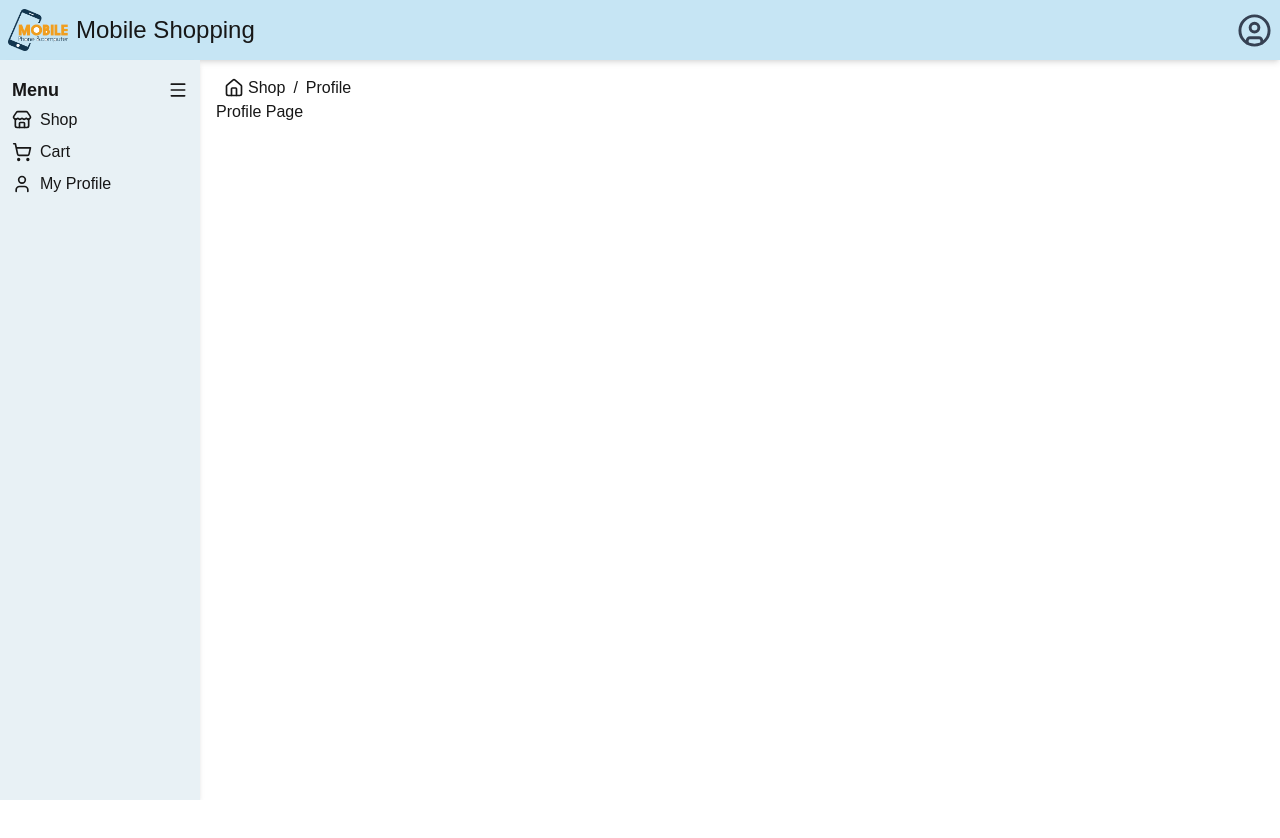
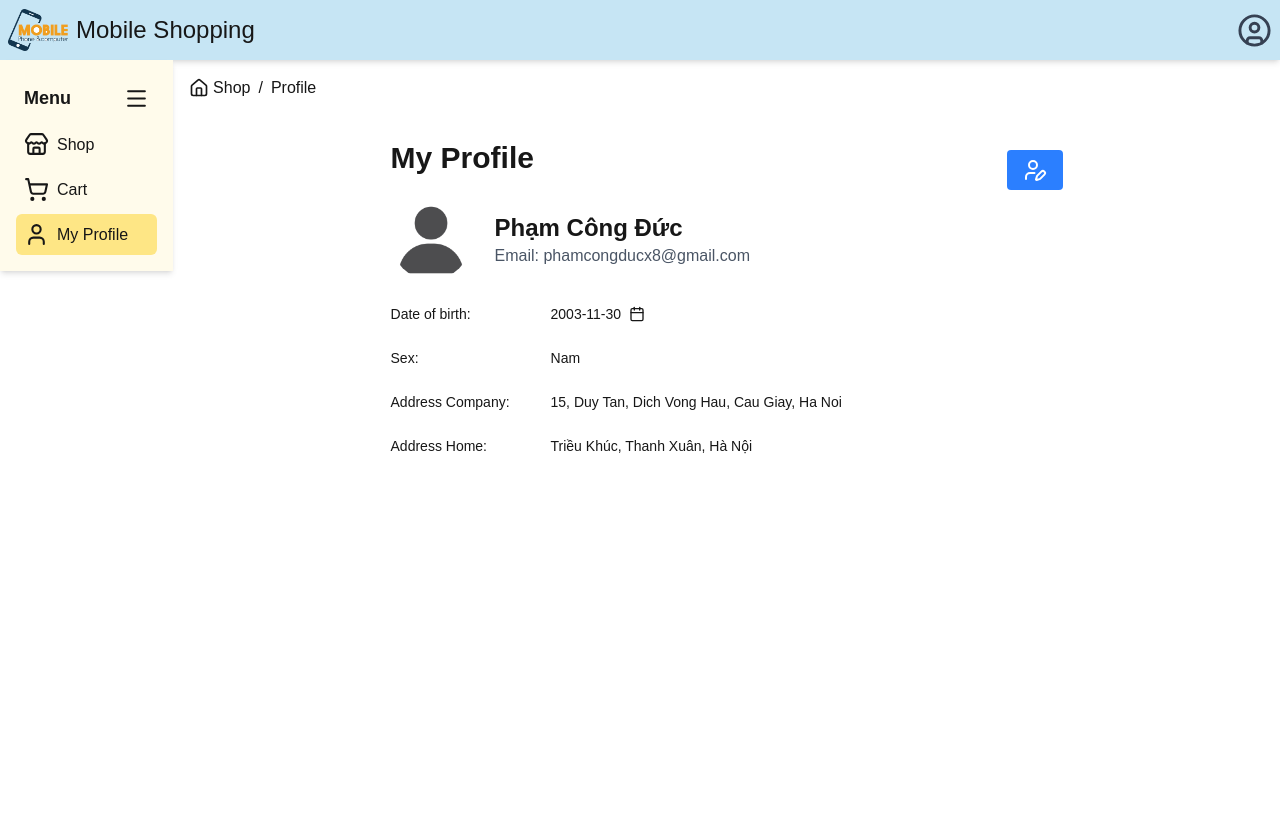
Before and after one commit to ducpici/mobile-shop, a Next.js app in the folder front-end/: page /profile in a window 1280 px wide. Shown: the top 838 px of the page. Before the commit the page ends 800 px from the top, so only its background shows below. Built offline with nearby package versions, Linux system fonts and the light colour scheme.

Commit message:
design ui profile page

```diff
--- a/front-end/app/components/Breadcrumb.tsx
+++ b/front-end/app/components/Breadcrumb.tsx
@@ -12,7 +12,7 @@ const BreadCrumb: React.FC<BreadCrumbProps> = ({ link, name }) => {
     <nav aria-label="breadcrumb">
       <ol className="flex items-center">
         <li>
-          <Link href="/" className="ml-2 flex items-center">
+          <Link href="/" className="flex items-center">
             <House size={20} className="mr-1 inline-block" />
             Shop
           </Link>
--- /dev/null
+++ b/front-end/app/components/ProductCard.tsx
@@ -0,0 +1,5 @@
+import React from "react";
+
+export const ProductCard = () => {
+  return <div>ProductCard</div>;
+};
--- a/front-end/app/components/Sidebar.tsx
+++ b/front-end/app/components/Sidebar.tsx
@@ -1,32 +1,64 @@
-import React from "react";
+"use client";
+import React, { useState } from "react";
 import Link from "next/link";
-import { Menu, Store, ShoppingCart, User } from "lucide-react";
+import { Menu, Store, ShoppingCart, User, icons } from "lucide-react";
+import { usePathname } from "next/navigation";
 const Sidebar = () => {
+  const pathname = usePathname();
+
+  const pageRoutes = [
+    { href: "/", label: "Shop", icon: Store },
+    { href: "/cart", label: "Cart", icon: ShoppingCart },
+    { href: "/profile", label: "My Profile", icon: User },
+  ];
+  const [collapsed, setCollapsed] = useState(false);
+  const [active, setActive] = useState("shop");
   return (
-    <div className="h-[calc(100vh-60px)] w-50 bg-[#E8F1F5] p-4 px-2 shadow-md">
-      <ul>
-        <li className="flex items-center justify-between px-1 text-lg font-bold">
-          <h3>Menu</h3>
-          <Menu size={20} className="cursor-pointer" />
+    <div
+      className={
+        "flex h-full flex-col bg-amber-50 p-4 shadow-md transition-all duration-300 " +
+        (collapsed ? "w-20" : "w-50")
+      }
+    >
+      <ul className="space-y-1">
+        <li
+          className={
+            "flex items-center p-2 text-lg font-bold " +
+            (collapsed ? "justify-center" : "justify-between")
+          }
+        >
+          {!collapsed && <h3>Menu</h3>}
+
+          <Menu
+            size={25}
+            className="inline-block cursor-pointer"
+            onClick={() => setCollapsed(!collapsed)}
+          />
         </li>
-        <li className="text-md rounded-md p-1 transition-colors duration-200 hover:bg-amber-200">
-          <Link className="flex cursor-pointer items-center" href={"/"}>
-            <Store size={20} className="mr-2 inline-block" />
-            <span>Shop</span>
-          </Link>
-        </li>
-        <li className="text-md rounded-md p-1 transition-colors duration-200 hover:bg-amber-200">
-          <Link className="flex cursor-pointer items-center" href={"/cart"}>
-            <ShoppingCart size={20} className="mr-2 inline-block" />
-            <span>Cart</span>
-          </Link>
-        </li>
-        <li className="text-md rounded-md p-1 transition-colors duration-200 hover:bg-amber-200">
-          <Link className="flex cursor-pointer items-center" href={"/profile"}>
-            <User size={20} className="mr-2 inline-block" />
-            <span>My Profile</span>
-          </Link>
-        </li>
+        {pageRoutes.map((item) => {
+          const active = pathname === item.href;
+          const Icon = item.icon;
+          return (
+            <li
+              key={item.href}
+              className={
+                "text-md rounded-md p-2 transition-colors duration-200 hover:bg-amber-200" +
+                (active ? " bg-amber-200" : "")
+              }
+            >
+              <Link
+                className={
+                  "flex cursor-pointer items-center" +
+                  (collapsed ? " justify-center" : "")
+                }
+                href={item.href}
+              >
+                <Icon size={25} className="inline-block" />
+                {!collapsed && <span className="ml-2">{item.label}</span>}
+              </Link>
+            </li>
+          );
+        })}
       </ul>
     </div>
   );
--- /dev/null
+++ b/front-end/app/components/ui/Modal.tsx
@@ -0,0 +1,24 @@
+import React from "react";
+
+interface ModalProps {
+  isOpen: boolean;
+  onClose: () => void;
+  children: React.ReactNode;
+}
+
+const Modal = ({ isOpen, onClose, children }: ModalProps) => {
+  if (!isOpen) return null;
+  return (
+    <div className="fixed inset-0 z-50 flex items-center justify-center bg-black/50">
+      {/* overlay */}
+      <div className="absolute inset-0" onClick={onClose} />
+
+      {/* modal content */}
+      <div className="relative z-10 w-full max-w-md rounded-2xl bg-white p-6 shadow-lg transition-all">
+        <div className="mb-4">{children}</div>
+      </div>
+    </div>
+  );
+};
+
+export default Modal;
--- a/front-end/app/layout.tsx
+++ b/front-end/app/layout.tsx
@@ -29,13 +29,13 @@ export default function RootLayout({
       <body
         className={`${geistSans.variable} ${geistMono.variable} antialiased`}
       >
-        <div className="mx-auto flex min-h-screen max-w-7xl flex-col">
+        <div className="mx-auto min-h-screen max-w-7xl">
           <header>
             <Header />
           </header>
-          <div className="flex">
+          <div className="flex min-h-screen">
             <Sidebar />
-            <main className="m-4">{children}</main>
+            <main className="m-4 w-full">{children}</main>
           </div>
         </div>
       </body>
--- a/front-end/app/profile/page.tsx
+++ b/front-end/app/profile/page.tsx
@@ -1,12 +1,160 @@
+"use client";
+import { useState } from "react";
 import React from "react";
 import BreadCrumb from "@/components/Breadcrumb";
-const page = () => {
+import Image from "next/image";
+import { UserPen, CircleX, Calendar } from "lucide-react";
+import Modal from "@/components/ui/Modal";
+const Page = () => {
+  const [isModalOpen, setIsModalOpen] = useState(false);
+
+  const user = {
+    name: "Phạm Công Đức",
+    email: "phamcongducx8@gmail.com",
+    avatar: "/images/user.png",
+    dob: "2003-11-30",
+    sex: 1,
+    companyAddress: "15, Duy Tan, Dich Vong Hau, Cau Giay, Ha Noi",
+    homeAddress: "Triều Khúc, Thanh Xuân, Hà Nội",
+  };
   return (
     <div>
       <BreadCrumb link="/profile" name="Profile" />
-      Profile Page
+      <div className="mx-auto mt-10 max-w-2xl">
+        <div className="flex items-center justify-between">
+          <h1 className="mb-6 text-3xl font-bold">My Profile</h1>
+          <button
+            className="flex cursor-pointer items-center gap-2 rounded bg-blue-500 px-4 py-2 text-white hover:bg-blue-600"
+            onClick={() => {
+              setIsModalOpen(true);
+            }}
+          >
+            <UserPen className="" />
+          </button>
+        </div>
+
+        <div className="flex items-center gap-6">
+          <Image
+            src="/images/user.png"
+            alt="avatar"
+            width={80}
+            height={80}
+            className="rounded-full"
+          />
+          <div>
+            <h2 className="text-2xl font-bold">{user.name}</h2>
+            <p className="text-gray-600">Email: {user.email}</p>
+          </div>
+        </div>
+        <div className="mt-6 space-y-6 text-sm">
+          <div className="flex items-center">
+            <span className="w-40 font-medium">Date of birth:</span>
+            <div className="flex items-center gap-2">
+              {/* <input type="date" name="" id="" value={user.dob} /> */}
+              <span className="flex-1">{user.dob}</span>
+              <Calendar size={16} className="inline-block" />
+            </div>
+          </div>
+
+          <div className="flex items-center">
+            <span className="w-40 font-medium">Sex:</span>
+            <div className="flex items-center gap-2">
+              <span className="flex-1">{user.sex == 1 ? "Nam" : "Nữ"}</span>
+            </div>
+          </div>
+
+          <div className="flex items-start">
+            <span className="w-40 font-medium">Address Company:</span>
+            <p className="flex-1">{user.companyAddress}</p>
+          </div>
+
+          <div className="flex items-start">
+            <span className="w-40 font-medium">Address Home:</span>
+            <p className="flex-1">{user.homeAddress}</p>
+          </div>
+        </div>
+      </div>
+      <Modal isOpen={isModalOpen} onClose={() => setIsModalOpen(false)}>
+        <div className="mb-4 flex items-center justify-between">
+          <h2 className="text-2xl font-bold">Edit Profile</h2>
+          <CircleX
+            className="cursor-pointer"
+            onClick={() => setIsModalOpen(false)}
+          />
+        </div>
+        <form className="space-y-4">
+          <div>
+            <label className="mb-1 block font-medium">Name:</label>
+            <input
+              type="text"
+              defaultValue={user.name}
+              className="w-full rounded border border-gray-300 p-2"
+            />
+          </div>
+          <div>
+            <label className="mb-1 block font-medium">Date of birth:</label>
+            <input
+              type="date"
+              defaultValue={user.dob}
+              className="w-full cursor-pointer rounded border border-gray-300 p-2"
+            />
+          </div>
+          <div>
+            <label className="mb-1 block font-medium">Sex:</label>
+            <select
+              id="sex"
+              name="sex"
+              className="w-full cursor-pointer rounded border border-gray-300 p-2"
+            >
+              <option value="1" selected>
+                Nam
+              </option>
+              <option value="0">Nữ</option>
+            </select>
+          </div>
+          <div>
+            <label className="mb-1 block font-medium">Address Company:</label>
+            <input
+              type="text"
+              defaultValue={user.companyAddress}
+              className="w-full rounded border border-gray-300 p-2"
+            />
+          </div>
+          <div>
+            <label className="mb-1 block font-medium">Address Home:</label>
+            <input
+              type="text"
+              defaultValue={user.homeAddress}
+              className="w-full rounded border border-gray-300 p-2"
+            />
+          </div>
+          <div>
+            <label className="mb-1 block font-medium">Avatar:</label>
+            <input
+              type="file"
+              className="w-full cursor-pointer rounded border border-gray-300 p-2"
+            />
+          </div>
+          <div className="flex items-center justify-end gap-2">
+            <button
+              className="cursor-pointer rounded bg-blue-500 p-2 text-white"
+              onClick={(e) => {
+                e.preventDefault();
+              }}
+            >
+              Save
+            </button>
+            <button
+              className="cursor-pointer rounded bg-red-500 p-2 text-white"
+              onClick={() => setIsModalOpen(false)}
+            >
+              Cancel
+            </button>
+          </div>
+        </form>
+      </Modal>
     </div>
   );
 };
 
-export default page;
+export default Page;
```
